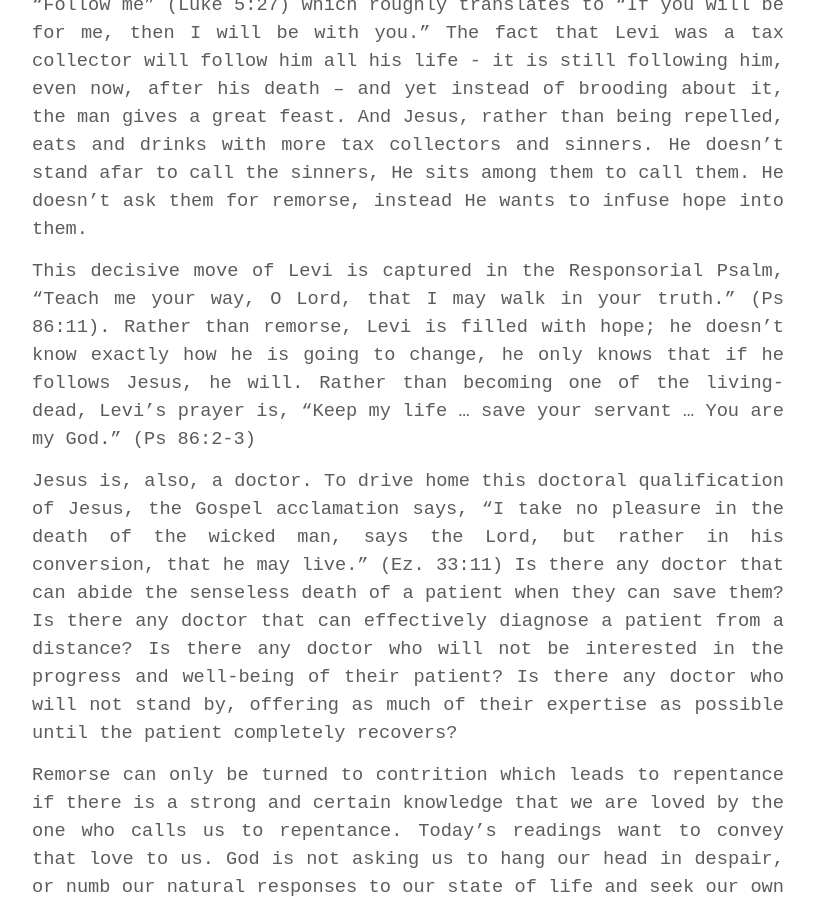
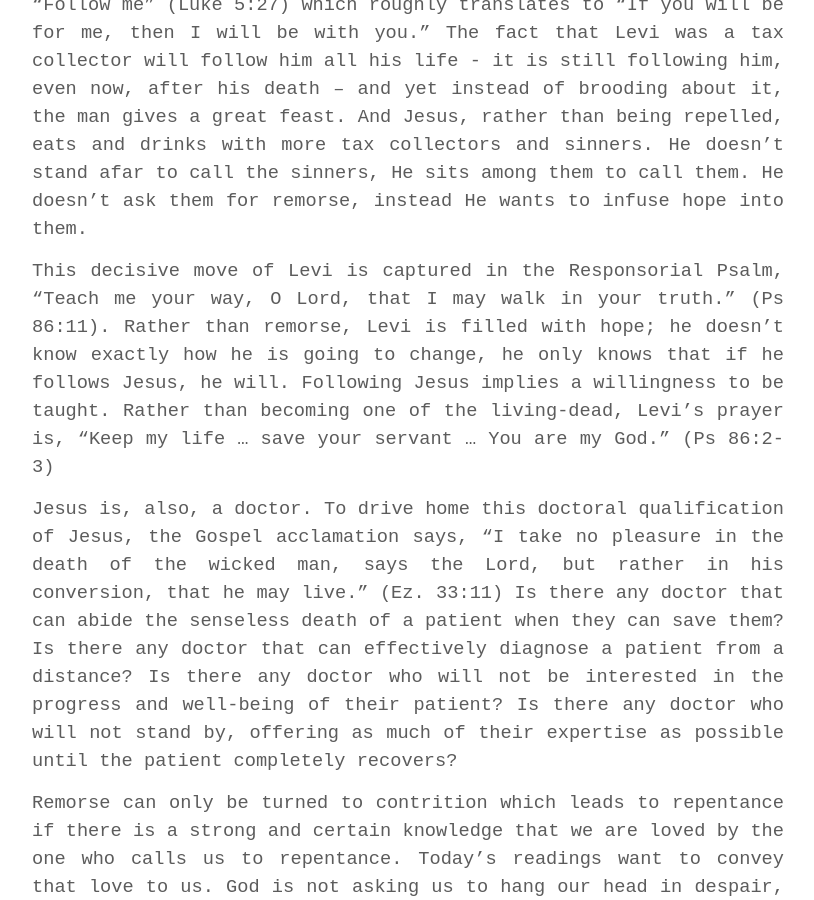
Before and after one commit to soulatcrossroad/dawnscribbler.github.io, a Jekyll site: the page built from _posts/2019-03-09-the-lord-will-guide-you-continually.md, in a window 1280 px wide and 900 px high, scrolled down 1319 px. Shown: the whole window, without its empty margins (232-1046 px from the left). Built offline with Jekyll 4.4.1, drawn with Linux system fonts in a browser that asks for light colours; some web fonts are replaced.

Commit message:
Update 2019-03-09-the-lord-will-guide-you-continually.md

```diff
--- a/_posts/2019-03-09-the-lord-will-guide-you-continually.md
+++ b/_posts/2019-03-09-the-lord-will-guide-you-continually.md
@@ -21,7 +21,7 @@ In the First Reading which continues from yesterday, even though God has called
 
 In the Gospel, Jesus doesn’t use flowery language to convey the same message; He doesn’t use many words at all, He simply says, “Follow me” (Luke 5:27) which roughly translates to “If you will be for me, then I will be with you.” The fact that Levi was a tax collector will follow him all his life - it is still following him, even now, after his death – and yet instead of brooding about it, the man gives a great feast. And Jesus, rather than being repelled, eats and drinks with more tax collectors and sinners. He doesn’t stand afar to call the sinners, He sits among them to call them. He doesn’t ask them for remorse, instead He wants to infuse hope into them.
 
-This decisive move of Levi is captured in the Responsorial Psalm, “Teach me your way, O Lord, that I may walk in your truth.” (Ps 86:11). Rather than remorse, Levi is filled with hope; he doesn’t know exactly how he is going to change, he only knows that if he follows Jesus, he will. Rather than becoming one of the living-dead, Levi’s prayer is, “Keep my life  … save your servant … You are my God.” (Ps 86:2-3)
+This decisive move of Levi is captured in the Responsorial Psalm, “Teach me your way, O Lord, that I may walk in your truth.” (Ps 86:11). Rather than remorse, Levi is filled with hope; he doesn’t know exactly how he is going to change, he only knows that if he follows Jesus, he will. Following Jesus implies a willingness to be taught. Rather than becoming one of the living-dead, Levi’s prayer is, “Keep my life  … save your servant … You are my God.” (Ps 86:2-3)
 
 Jesus is, also, a doctor. To drive home this doctoral qualification of Jesus, the Gospel acclamation says, “I take no pleasure in the death of the wicked man, says the Lord, but rather in his conversion, that he may live.” (Ez. 33:11) Is there any doctor that can abide the senseless death of a patient when they can save them? Is there any doctor that can effectively diagnose a patient from a distance? Is there any doctor who will not be interested in the progress and well-being of their patient? Is there any doctor who will not stand by, offering as much of their expertise as possible until the patient completely recovers?
 
```
